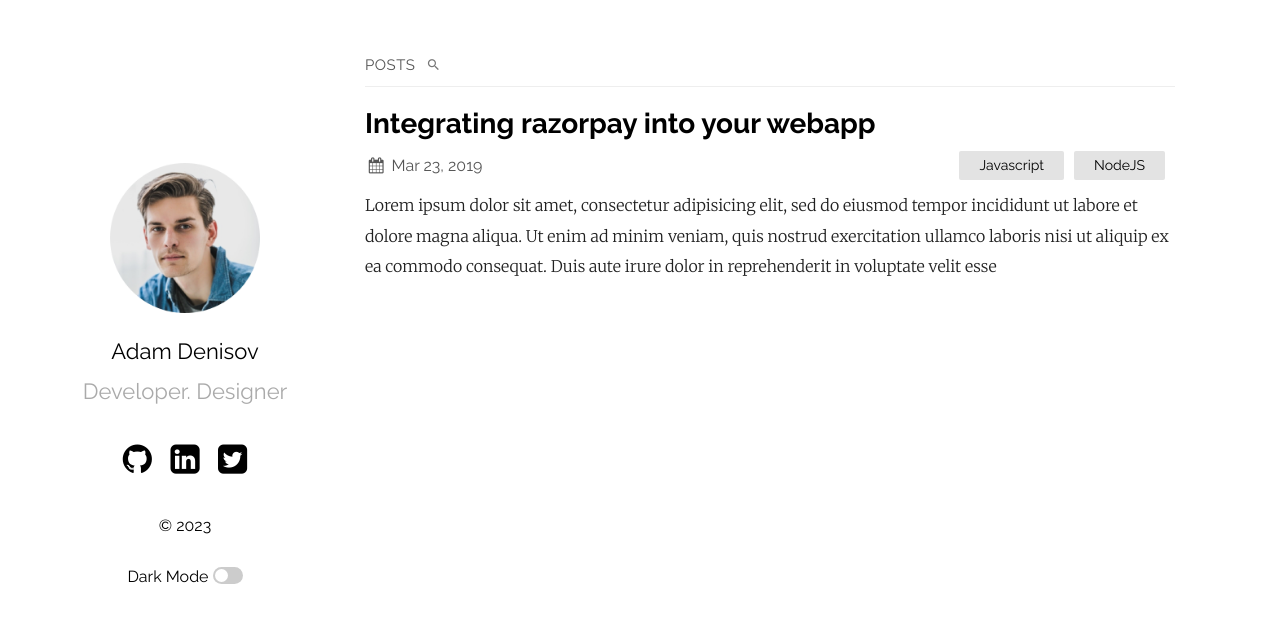
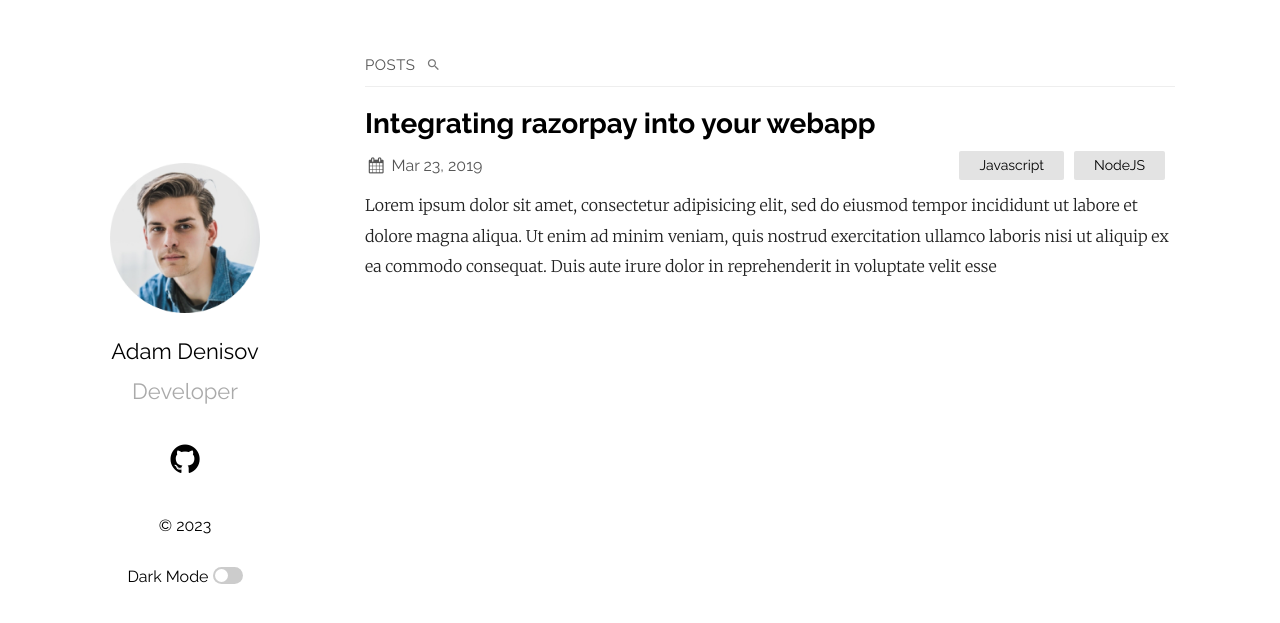
Before and after one commit to yuuuuuuan/-abandoned-yuuuuuuan.github.io, a Jekyll site: the page built from index.md, in a window 1280 px wide. Shown: the top 623 px of the page. Built offline with Jekyll 4.4.1, drawn with Linux system fonts in a browser that asks for light colours; part of the change alters nothing that is shown.

Commit message:
Update _config.yml

```diff
--- a/_config.yml
+++ b/_config.yml
@@ -1,6 +1,6 @@
 title: yuan world
-author: GitHub User
-email: your-email@domain.com
+author: yuuuuuuan
+email: hycplz@gmail.com
 description: > # this means to ignore newlines until "show_exerpts:"
   Write an awesome description for your new site here. You can edit this
   line in _config.yml. It will appear in your document head meta (for
@@ -13,7 +13,7 @@ sass:
   sass_dir: _sass
 plainwhite:
   name: Adam Denisov
-  tagline: Developer. Designer
+  tagline: Developer
   date_format: "%b %-d, %Y"
   sitemap: true # set to true to generate sitemap.xml content
   search: true # set to true to enable searchbar
@@ -26,9 +26,9 @@ plainwhite:
     - post
   # generate social links in footer
   social_links:
-    twitter: samarsault
-    github:  samarsault
-    linkedIn: in/samarsault
+    #twitter: samarsault
+    github:  https://github.com/yuuuuuuan/
+    #linkedIn: in/samarsault
     #dribbble: jekyll
     #flickr:   jekyll
     #instagram: jekyll
```
